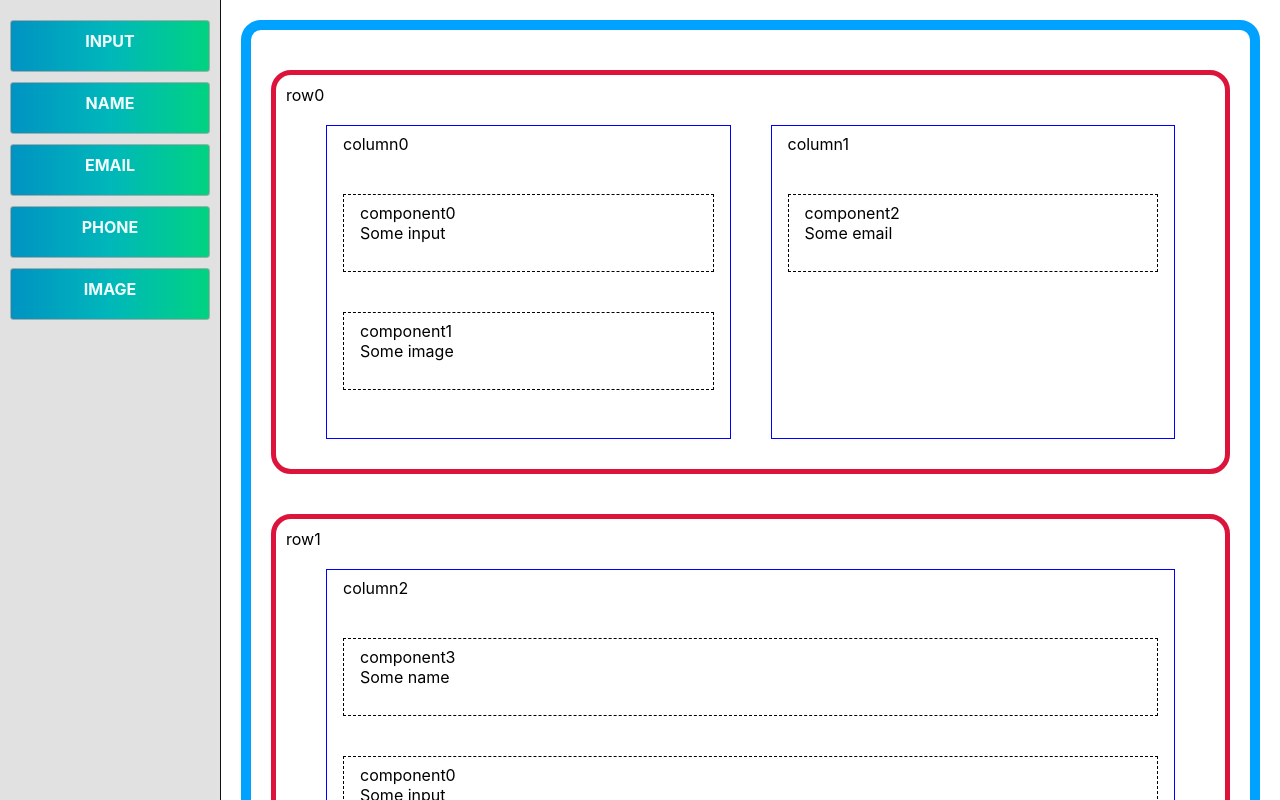
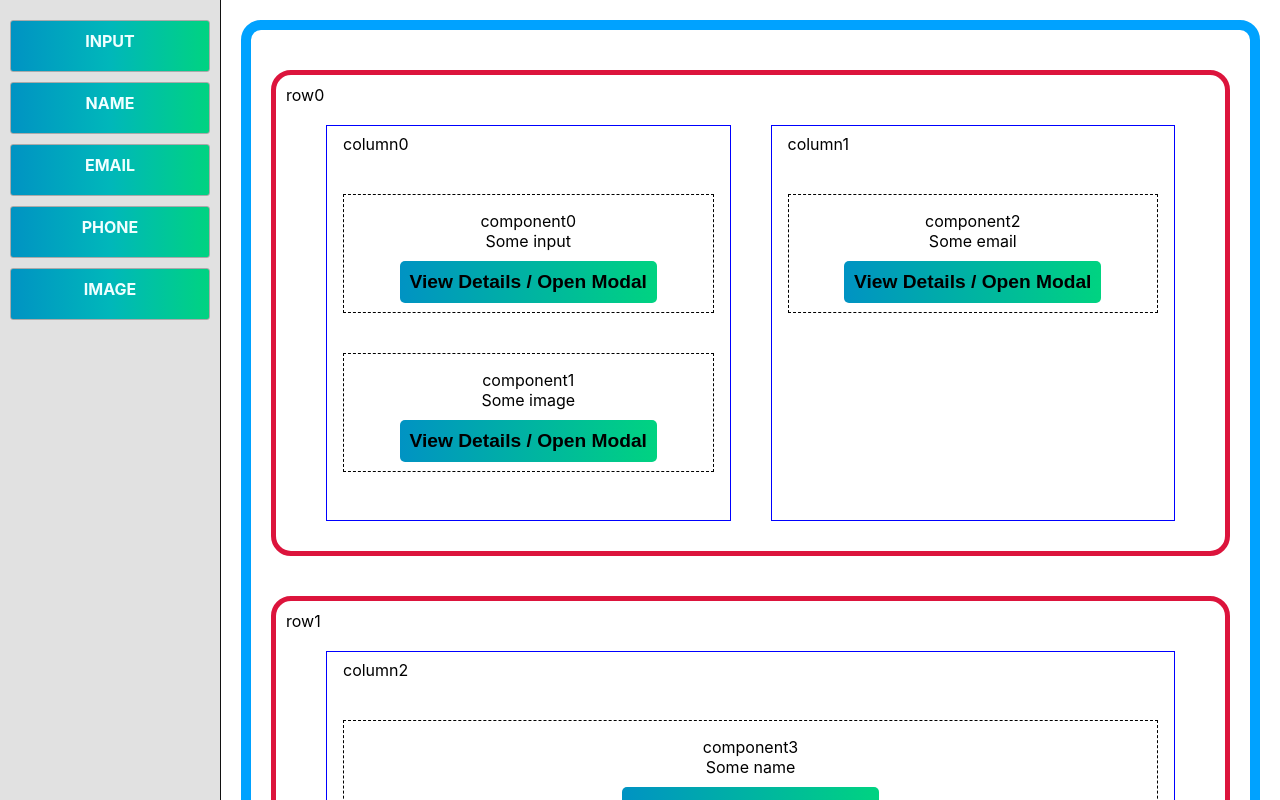
Before and after one commit to JunayedKhanNoor/react-DnD-assesment-task, a React (Create React App) app: page / in a window 1280 px wide. Shown: the top 800 px of the page. Built offline with nearby package versions, Linux system fonts and the light colour scheme.

Commit message:
modal button

```diff
--- a/src/App.css
+++ b/src/App.css
@@ -68,11 +68,21 @@ body {
 }
 
 .component {
-  height: 60px;
+  height: 85px;
+  text-align: center;
+}
+.btn {
   padding: 10px;
-  background: #aaa;
+  margin: 10px;
+  border-radius: 5px;
+  border: #051937;
+  background-image: linear-gradient(to right, #0093c3, #00d381);
+  font-weight: bold;
+  font-size: larger;
 }
-
+.btn:hover {
+  background-image: linear-gradient(to left, #0093c3, #00d381);
+}
 .column {
   border: 1px solid blue;
   flex: 1 1 100%;
@@ -127,3 +137,8 @@ body {
   text-align: center;
   text-transform: uppercase;
 }
+@media screen and (max-width: 480px) {
+  .btn {
+    width: 100vw;
+  }
+}
--- a/src/Component.js
+++ b/src/Component.js
@@ -4,7 +4,7 @@ import { COMPONENT } from './constants';
 
 const style = {
   border: '1px dashed black',
-  padding: '0.5rem 1rem',
+  padding: '1rem 1rem',
   backgroundColor: 'white',
   cursor: 'move',
 };
@@ -28,6 +28,7 @@ const Component = ({ data, components, path }) => {
     <div ref={ref} style={{ ...style, opacity }} className="component draggable">
       <div>{data.id}</div>
       <div>{component.content}</div>
+      <button className="btn">View Details / Open Modal</button>
     </div>
   );
 };
```
